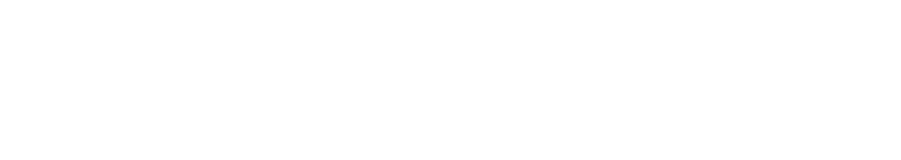
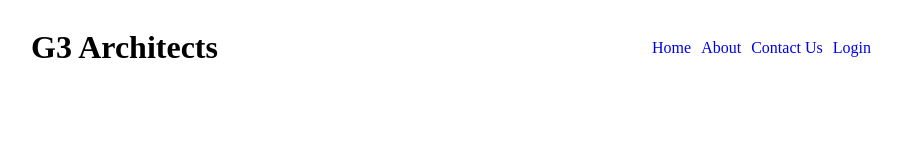
Before and after one commit to tazbir01/g3-architects-web, a plain HTML site: page index.html in a window 1280 px wide. Shown: the whole page, without its empty margins (189-1090 px from the left). Drawn offline with Linux system fonts and the light colour scheme.

Commit message:
added navbar

```diff
--- a/index.html
+++ b/index.html
@@ -4,8 +4,23 @@
     <meta charset="UTF-8">
     <meta name="viewport" content="width=device-width, initial-scale=1.0">
     <title>G3 Architects</title>
+    <link rel="stylesheet" href="styles/architect.css">
 </head>
 <body>
-
+    <header>
+        <div class="nav">
+            <div class="nav-title">
+                <h1>G3 Architects</h1>
+            </div>
+            <div class="nav-manu">
+                <li><a href="#">Home</a></li>
+                <li><a href="#">About</a></li>
+                <li><a href="#">Contact Us</a></li>
+                <li><a href="#">Login</a></li>
+            </div>
+        </div>
+    </header>
+    <main></main>
+    <footer></footer>
 </body>
 </html>
--- a/styles/architect.css
+++ b/styles/architect.css
@@ -0,0 +1,16 @@
+.nav{
+    display: flex;
+    justify-content: space-around;
+    align-items: center;
+}
+.nav-manu{
+    display: flex;
+}
+
+a{
+    text-decoration: none;
+    margin-left: 10px;
+}
+li{
+    list-style: none;
+}
```
